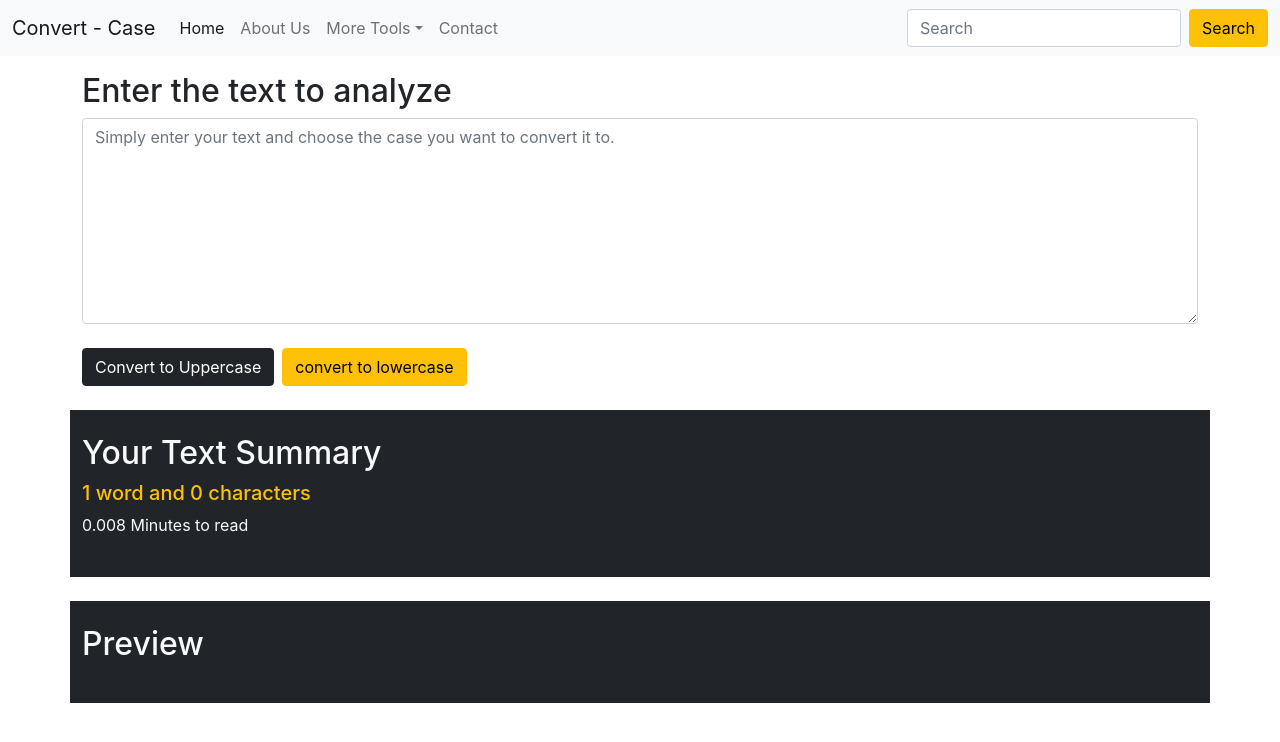
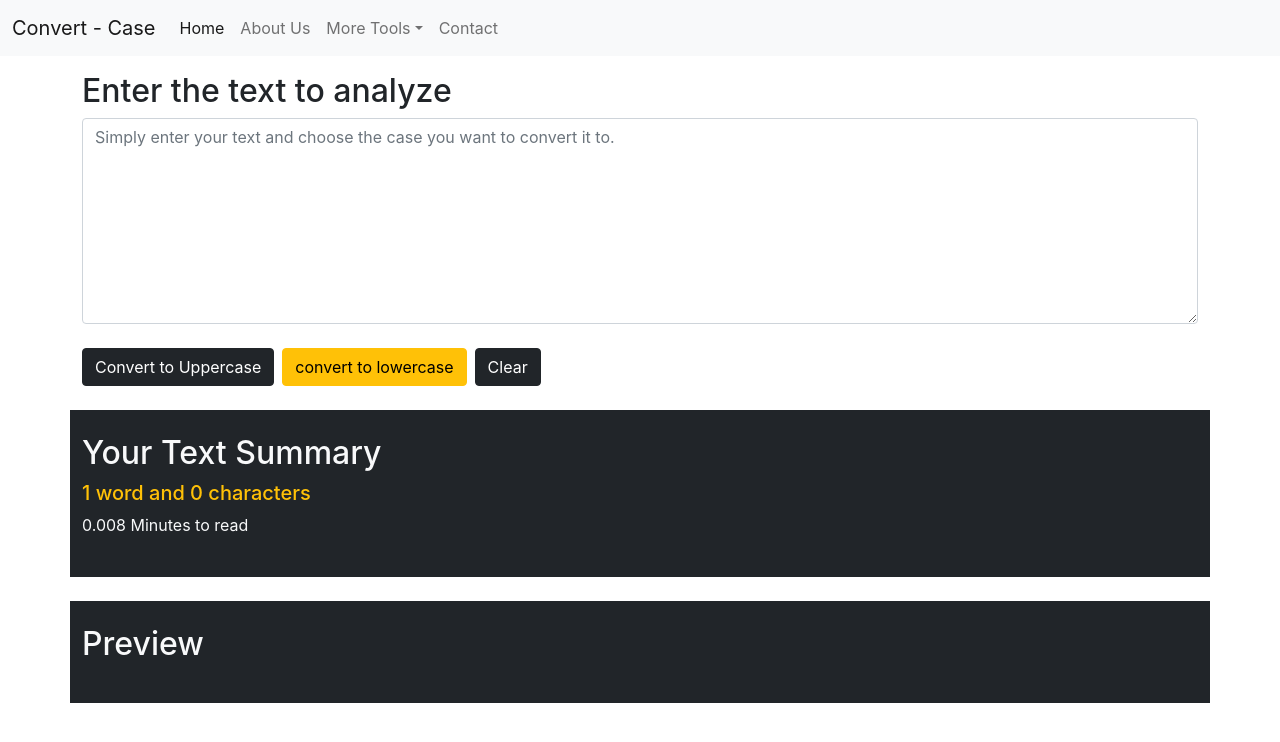
Before and after one commit to irupinderdev/Convert-Case, a React (Create React App) app: page / in a window 1280 px wide. Shown: the top 742 px of the page. Built offline with nearby package versions, Linux system fonts and the light colour scheme.

Commit message:
search removed

```diff
--- a/src/components/Navbar.js
+++ b/src/components/Navbar.js
@@ -32,10 +32,10 @@ export default function Navbar(props) {
             <a className="nav-link" href="/">Contact</a>
           </li>
         </ul>
-        <form className="d-flex">
+        {/* <form className="d-flex">
           <input className="form-control me-2" type="search" placeholder="Search" aria-label="Search"/>
           <button className="btn btn-warning" type="submit">Search</button>
-        </form>
+        </form> */}
       </div>
     </div>
   </nav>
--- a/src/components/Textform.js
+++ b/src/components/Textform.js
@@ -9,6 +9,11 @@ export default function Textform(props) {
   const handleLwClick = ()=>{
     console.log("Lowercase was clicked" + text);
     let newText = text.toLowerCase();
+    setText(newText)
+  }
+  const handleClearClick = ()=>{
+    console.log("Clear was clicked" - text);
+    let newText = '';
     setText(newText)
   }
   // const handleScClick = ()=>{
@@ -33,7 +38,7 @@ export default function Textform(props) {
         </div>
         <button className="btn btn-dark" onClick={handleUpClick}>Convert to Uppercase</button>
         <button className="btn btn-warning mx-2 my-2" onClick={handleLwClick}>convert to lowercase</button>
-        {/* <button className="btn btn-dark my-2" onClick={handleCcClick}>convert to Sentence Case</button> */}
+        <button className="btn btn-dark my-2" onClick={handleClearClick}>Clear</button>
 
       </div>
       <div className="container my-3 bg-dark text-light py-4">
```
